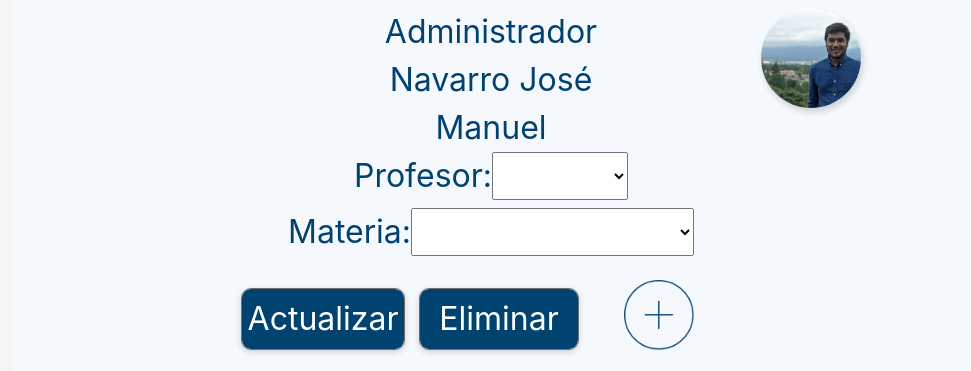
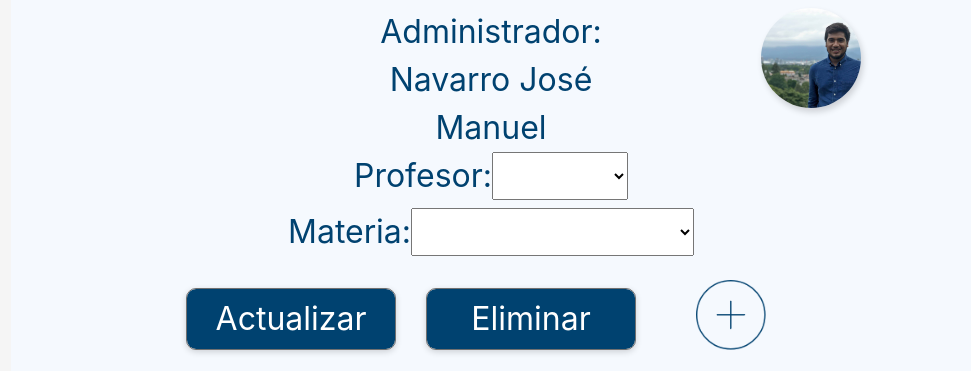
Before and after one commit to AngelAlfonso19/ProyectoWebIAE, a plain HTML site: page IAE.html in a window 1280 px wide. Shown: the top 371 px of the page, 309-1280 px from the left. Drawn offline with nearby package versions, Linux system fonts and the light colour scheme.

Commit message:
Fix align of statusBar buttons

```diff
--- a/IAE.html
+++ b/IAE.html
@@ -1,6 +1,5 @@
 <!doctype html>
 <html lang="en">
-
 <head>
     <title>Admin</title>
     <!-- Required meta tags -->
@@ -71,7 +70,7 @@
                             <div class="container-fluid">
                                 <div class="row">
                                     <div class="col-12 d-flex justify-content-center">
-                                        <p class="statusBar_profileInformation">Administrador</p>
+                                        <p class="statusBar_profileInformation">Administrador:</p>
                                     </div>
                                 </div>
                                 <div class="row">
@@ -108,10 +107,10 @@
                         </div>
                     </div>
                     <div class="row mt-4 mb-4 d-flex justify-content-center">
-                        <div class="col-2 mt-2 mr-2 p-0 d-flex justify-content-center">
+                        <div class="col-3 mt-2 d-flex justify-content-center">
                             <input class="button" type="submit" value="Actualizar">
                         </div>
-                        <div class="col-2 mt-2 ml-2 p-0 d-flex justify-content-center">
+                        <div class="col-3 mt-2 d-flex justify-content-center">
                             <input class="button" type="submit" value="Eliminar">
                         </div>
                         <div class="col-2 p-0 d-flex justify-content-center">
```
